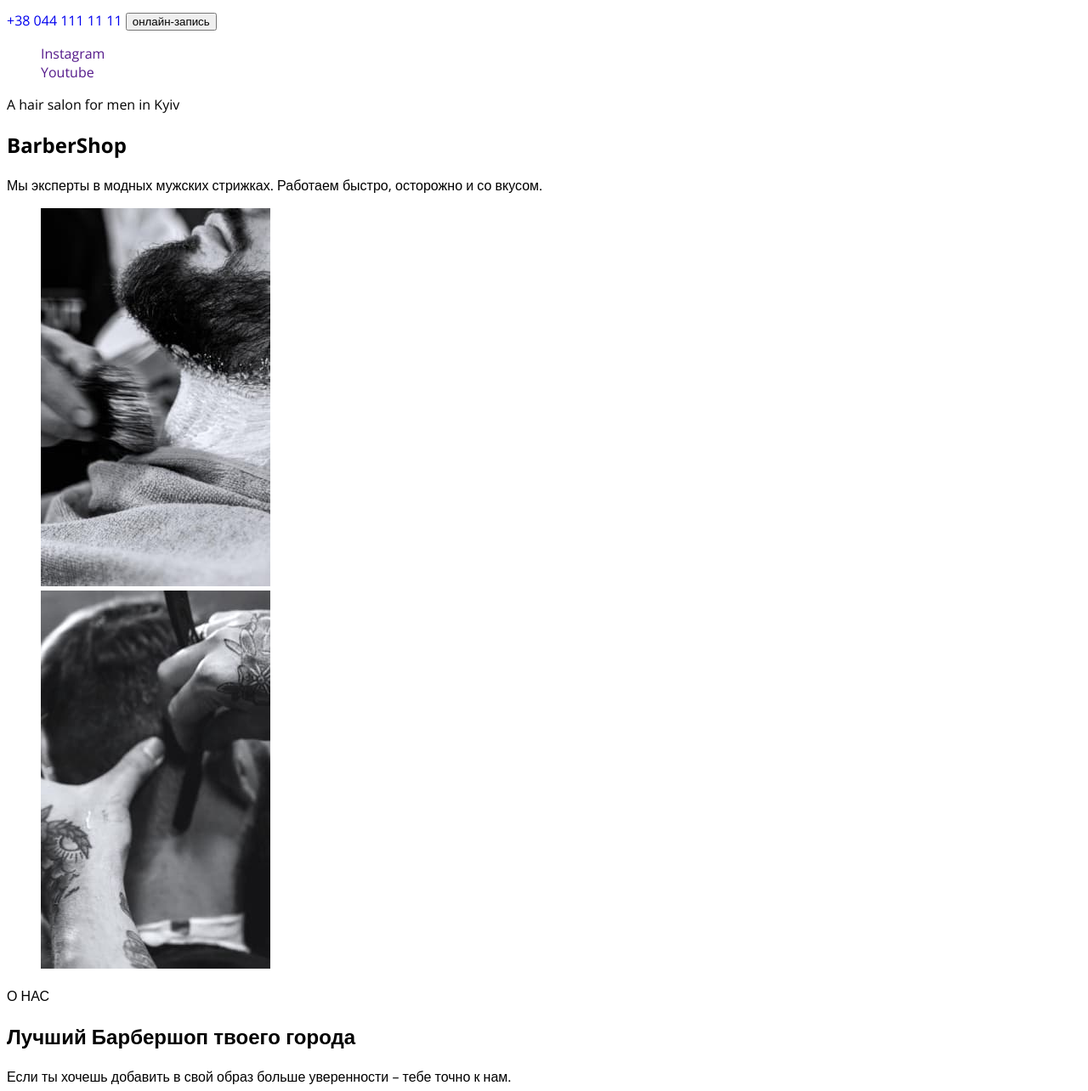
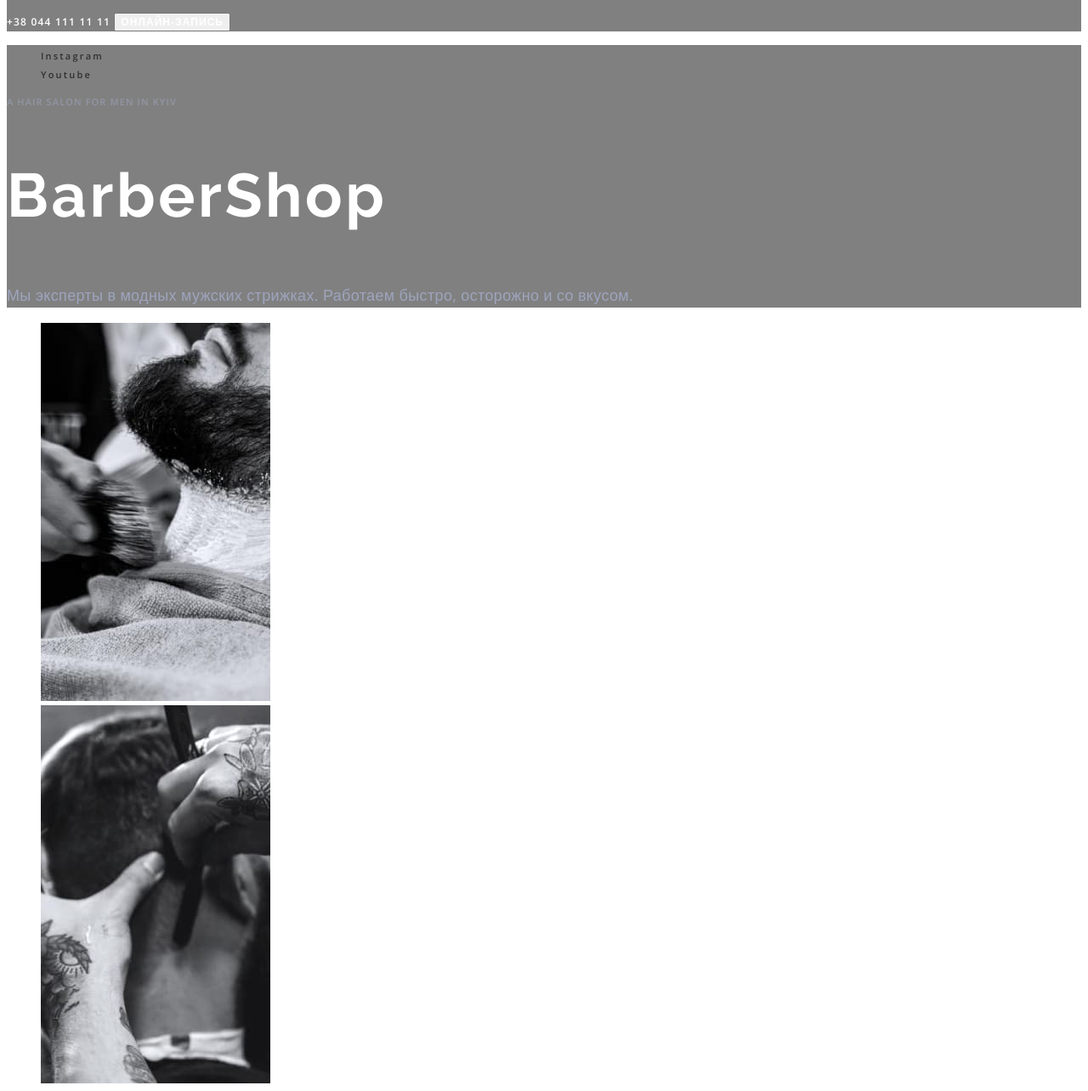
Before and after one commit to amkid/test-home-work-2, a plain HTML site: page index.html in a window 1280 px wide. Shown: the part 176-1460 px from the top of the page at 85% size. Drawn offline with nearby package versions, Linux system fonts and the light colour scheme.

Commit message:
css-header-hero-about

```diff
--- a/css/styles.css
+++ b/css/styles.css
@@ -1,3 +1,11 @@
+:root {
+  --header-color: #FFFFFF;
+  --first-title-color: #FFFFFF;
+  --second-title-color: #303030;
+  --first-btn-color: #FFFFFF;
+  --second-btn-color: #303030;
+  --accent-color: #FF6C00;
+}
 body {
   font-family: "Open Sans",
   sans-serif;
@@ -12,6 +20,115 @@ body {
 .link {
   text-decoration: none;
 }
+/*----------------header---------------*/
+.header {
+  background-color: gray;
+}
+.header-link, .header-tel {
+  font-weight: 600;
+  font-size: 12px;
+  line-height: 1.33;
+  letter-spacing: 0.1em;
+  color: var(--header-color);
+}
+.header-link:hover, .header-link:focus {
+  color: var(--accent-color);
+}
+/*.header-tel {
+  font-weight: 600;
+  font-size: 12px;
+  line-height: 1.33px;
+  letter-spacing: 0.1em;
+  color: #FFFFFF;
+}*/
+.header-btn {
+  font-family: inherit;/*inherit-наслідуй примусово*/
+  font-weight: 600;
+  font-size: 12px;
+  line-height: 1.33;
+  letter-spacing: 0.09em;
+  text-transform: uppercase;
+  color: var(--first-btn-color);
+}
+/*----------------hero---------------*/
+.hero {
+  background-color: gray;
+}
+.hero-link {
+  font-weight: 600;
+  font-size: 11px;
+  line-height: 1.36;
+  letter-spacing: 0.2em;
+  color: #303030;
+}
+.hero-link:hover, .hero-link:focus {
+  color: #FF6C00;
+}
+.hero-pre-title {
+  font-weight: 600;
+  font-size: 11px;
+  line-height: 1.36;
+  letter-spacing: 0.1em;
+  text-transform: uppercase;
+  color: rgba(157, 164, 189, 0.6);
+}
+.hero-title {
+  font-family: "Raleway", sans-serif;
+  font-size: 72px;
+  line-height: 1.18;
+  letter-spacing: 0.05em;
+  color: var(--first-title-color);
+}
+.hero-after-title {
+  font-size: 18px;
+  line-height: 1.67;
+  /* or 167% */
+  letter-spacing: 0.02em;
+  color: #9DA4BD;
+}
+/*----------------about---------------*/
+.about-pre-title {
+  font-weight: 600;
+  font-size: 11px;
+  line-height: 1.36;
+  letter-spacing: 0.1em;
+  text-transform: uppercase;
+  color: #303030;
+}
+.about-title {
+  font-family: "Raleway", sans-serif;
+  font-size: 42px;
+  line-height: 1.17;
+  letter-spacing: 0.05em;
+  color: var(--second-title-color);
+}
+.about-after-title {
+  font-weight: 400;
+  font-size: 18px;
+  line-height: 1.67;
+  /* or 167% */
+  letter-spacing: 0.02em;
+  color: #555555;
+}
+.about-text {
+  font-weight: 400;
+  font-size: 14px;
+  line-height: 1.86;
+  /* or 186% */
+  letter-spacing: 0.02em;
+  color: #555555;
+}
+.about-btn {
+  font-family: inherit;
+  font-weight: 600;
+  font-size: 12px;
+  line-height: 1.33;
+  letter-spacing: 0.09em;
+  text-transform: uppercase;
+  color: var(--first-btn-color);
+}
+/*----------------prices---------------*/
+
 
 /*-- скачаний шрифт підключаєтся
 за допомогою цього тега
--- a/index.html
+++ b/index.html
@@ -64,9 +64,10 @@
                 готовы усовершенствовать каждого, кто к нам приходит!</p>
             <button type="button" class="about-btn btn">онлайн-запись</button>
         </section>
-        <section>
-            <p>Проведи время в компании лучших мастеров</p>
-            <h2>Услуги и цены</h2>
+        <!--Section-prices-->
+        <section class="prices">
+            <p class="prices-pre-title">Проведи время в компании лучших мастеров</p>
+            <h2 class="prices-title">Услуги и цены</h2>
             <ul class="list">
                 <li>
                     <p>Мужская стрижка</p>
```
